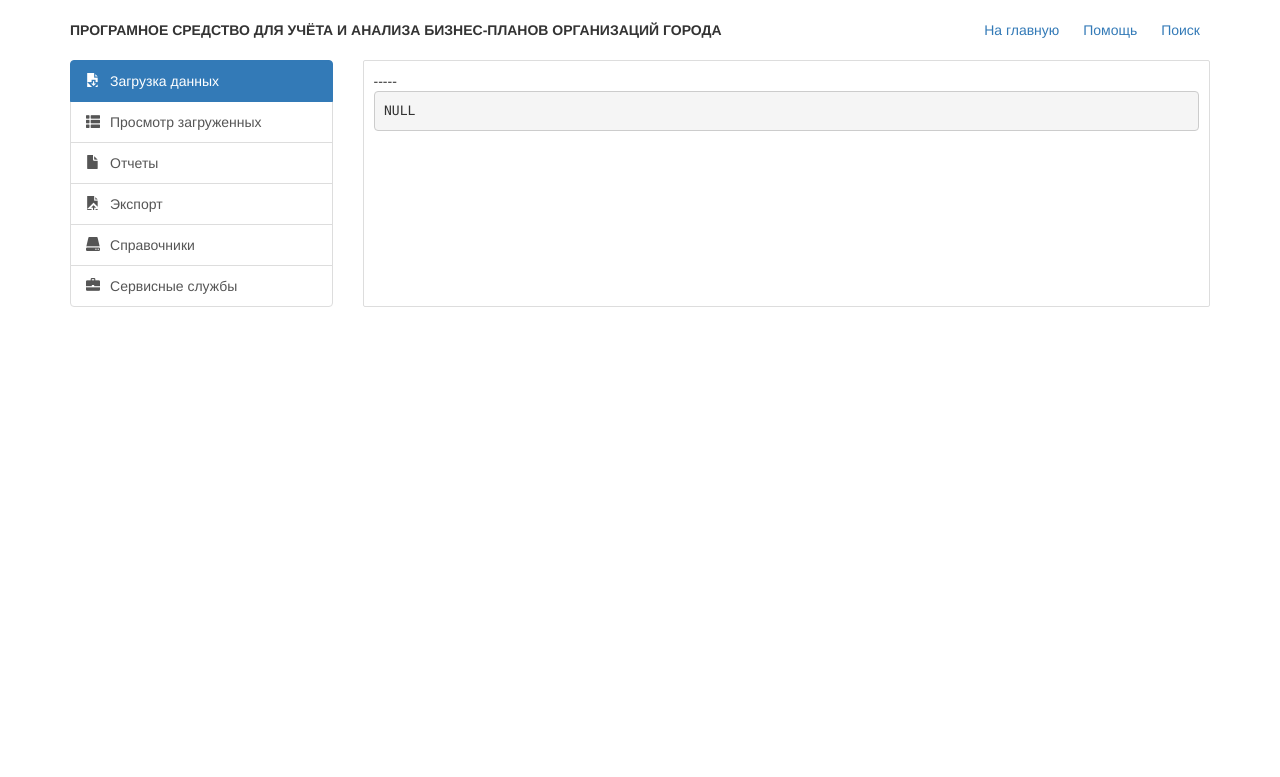
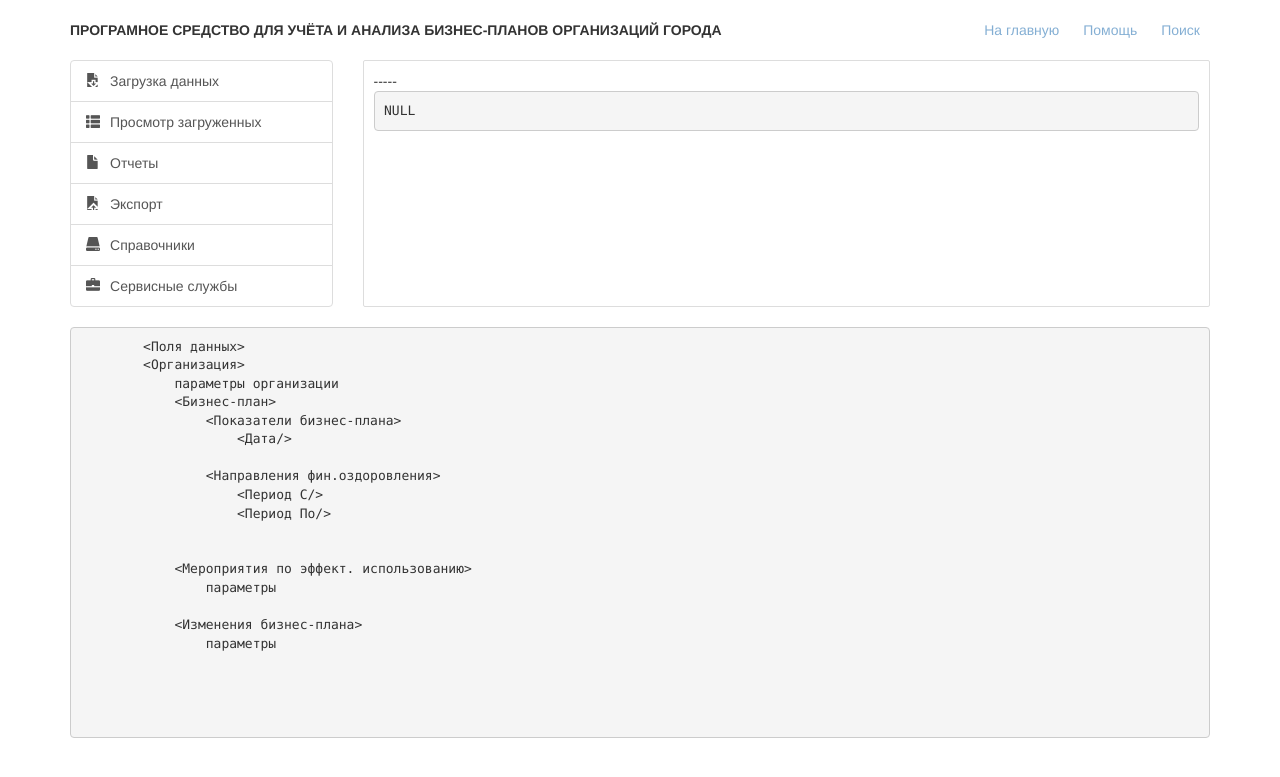
Before and after one commit to Pacius/patentUploadXml, a Yii app: template views/xml/add.php in a window 1280 px wide. Shown: the top 777 px of the page. Run offline with PHP 8.4 and a stand-in for Yii, Linux system fonts and the light colour scheme; the template is opened without the code that fills it, so the values that code supplies are empty; some libraries are stand-ins or nearby versions.

Commit message:
тип парсинга и текущий роутинг

```diff
--- a/views/layouts/main.php
+++ b/views/layouts/main.php
@@ -12,6 +12,9 @@ use yii\widgets\Breadcrumbs;
 use app\assets\AppAsset;
 
 AppAsset::register($this);
+
+$curRoute = Yii::$app->controller->route;
+
 ?>
 <?php $this->beginPage() ?>
 <!DOCTYPE html>
@@ -43,6 +46,12 @@ AppAsset::register($this);
         min-height: 247px;
         padding: 10px;
     }
+    .nav-link {
+        opacity: 0.6;
+    }
+    .nav-link.active {
+        opacity: 1;
+    }
 </style>
 
 <div class="container">
@@ -54,7 +63,7 @@ AppAsset::register($this);
                 ПРОГРАМНОЕ СРЕДСТВО ДЛЯ УЧЁТА И АНАЛИЗА БИЗНЕС-ПЛАНОВ ОРГАНИЗАЦИЙ ГОРОДА
             </div>
             <div style="justify-self: right;">
-                <a href="/" class="nav-link">На главную</a>
+                <a href="/" class="nav-link <?=$curRoute == "site/index" ? 'active' : ''?>">На главную</a>
                 <a href="/" class="nav-link ">Помощь</a>
                 <a href="/" class="nav-link ">Поиск</a>
             </div>
@@ -63,7 +72,7 @@ AppAsset::register($this);
     <div class="row">
         <div class="col-xs-3">
             <div id="list-example" class="list-group">
-                <a class="list-group-item list-group-item-action active" href="/xml/"><i class="glyphicon glyphicon-save-file"></i><span>Загрузка данных</span></a>
+                <a class="list-group-item list-group-item-action <?=$curRoute == "xml/upload" ? 'active' : ''?>" href="/xml/"><i class="glyphicon glyphicon-save-file"></i><span>Загрузка данных</span></a>
                 <a class="list-group-item list-group-item-action" href="/"><i class="glyphicon glyphicon-th-list"></i><span>Просмотр загруженных</span></a>
                 <a class="list-group-item list-group-item-action" href="/"><i class="glyphicon glyphicon-file"></i><span>Отчеты</span></a>
                 <a class="list-group-item list-group-item-action" href="/"><i class="glyphicon glyphicon-open-file"></i><span>Экспорт</span></a>
@@ -82,6 +91,32 @@ AppAsset::register($this);
                 </div>
         </div>
     </div>
+</div>
+
+<div class="container">
+    <pre>
+        <Поля данных>
+        <Организация>
+            параметры организации
+            <Бизнес-план>
+                <Показатели бизнес-плана>
+                    <Дата/>
+                </Показатели бизнес-плана>
+                <Направления фин.оздоровления>
+                    <Период С/>
+                    <Период По/>
+                </Направления фин.оздоровления>
+            </Бизнес-план>
+            <Мероприятия по эффект. использованию>
+                параметры
+            </Мероприятия по эффект. использованию>
+            <Изменения бизнес-плана>
+                параметры
+            </Изменения бизнес-плана>
+        </Организация>
+    </Поля данных>
+    </pre>
+
 </div>
 
 
```
